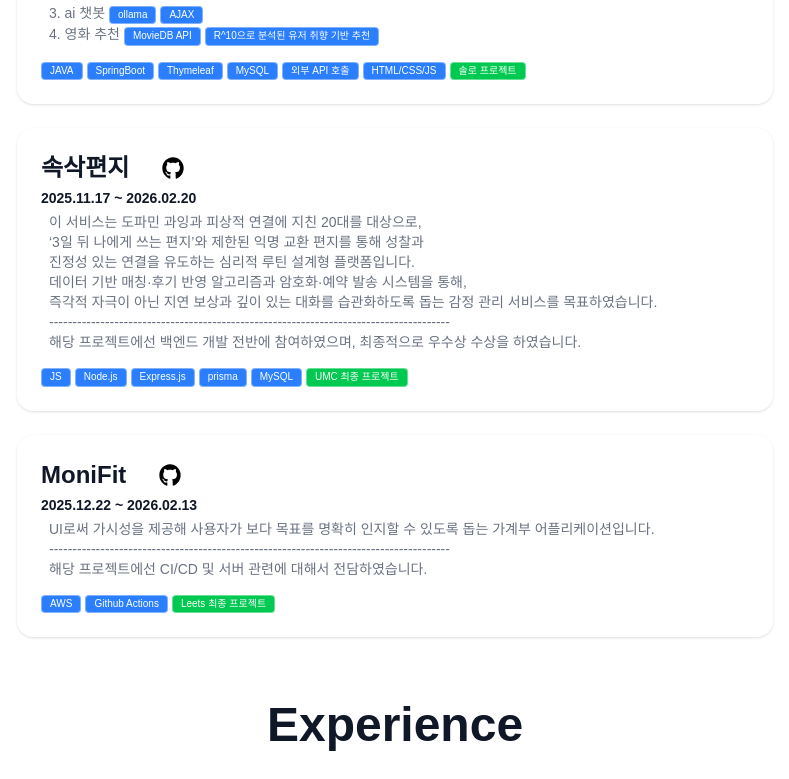
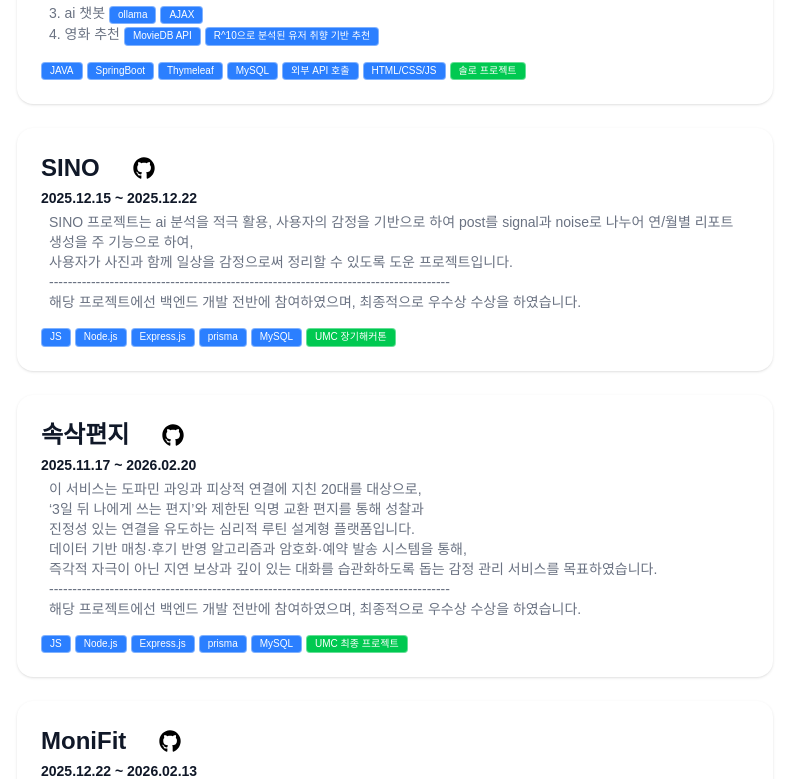
Before and after one commit to user040131/user040131.github.io, a Next.js app: page /portfolio in a window 1280 px wide. Shown: the part 2004-2783 px from the top of the page, without its empty margins (245-1034 px from the left). Built offline with nearby package versions, Linux system fonts and the light colour scheme.

Commit message:
fix/ portfolio - about projects sino 추가

```diff
--- a/src/app/portfolio/page.tsx
+++ b/src/app/portfolio/page.tsx
@@ -398,6 +398,51 @@
             <SectionBox className="h-full mt-6">
               <div className="flex justify-start items-center gap-3 mb-1">
                 <h3 className="col-span-full text-center mr-4 text-6xl md:text-2xl font-bold text-gray-900">
+                  SINO
+                </h3>
+                <a
+                  href="https://github.com/UMC-SINO/SINO-Server"
+                  target="_blank"
+                  rel="noopener noreferrer"
+                  className="hover:opacity-80"
+                >
+                  <Logo
+                    src="/github.svg"
+                    title="github"
+                    alt="hangman"
+                    sizeClass="size-[0.9em] md:size-[2em]"
+                  />
+                </a>
+              </div>
+              <section className="mb-1">
+                <p className="text-sm font-bold">2025.12.15 ~ 2025.12.22</p>
+              </section>
+              <section className="mb-4">
+                <p className="text-gray-500 text-sm pl-2">
+                  SINO 프로젝트는 ai 분석을 적극 활용, 사용자의 감정을 기반으로 하여 post를 signal과 noise로 나누어 연/월별 리포트 생성을 주 기능으로 하여,<br></br>
+                  사용자가 사진과 함께 일상을 감정으로써 정리할 수 있도록 도운 프로젝트입니다.<br></br>
+                  --------------------------------------------------------------------------------------<br></br>
+                  해당 프로젝트에선 백엔드 개발 전반에 참여하였으며, 최종적으로 우수상 수상을 하였습니다.
+                </p>
+              </section>
+              <div className="flex justify-start items-center gap-1">
+                <Badge label="JS" className="bg-blue-500 text-white" />
+                <Badge label="Node.js" className="bg-blue-500 text-white" />
+                <Badge label="Express.js" className="bg-blue-500 text-white" />
+                <Badge label="prisma" className="bg-blue-500 text-white" />
+                <Badge
+                  label="MySQL"
+                  className="bg-blue-500 text-white"
+                />
+                <Badge
+                  label="UMC 장기해커톤"
+                  className="bg-green-500 text-white"
+                />
+              </div>
+            </SectionBox>
+            <SectionBox className="h-full mt-6">
+              <div className="flex justify-start items-center gap-3 mb-1">
+                <h3 className="col-span-full text-center mr-4 text-6xl md:text-2xl font-bold text-gray-900">
                   속삭편지
                 </h3>
                 <a
```
